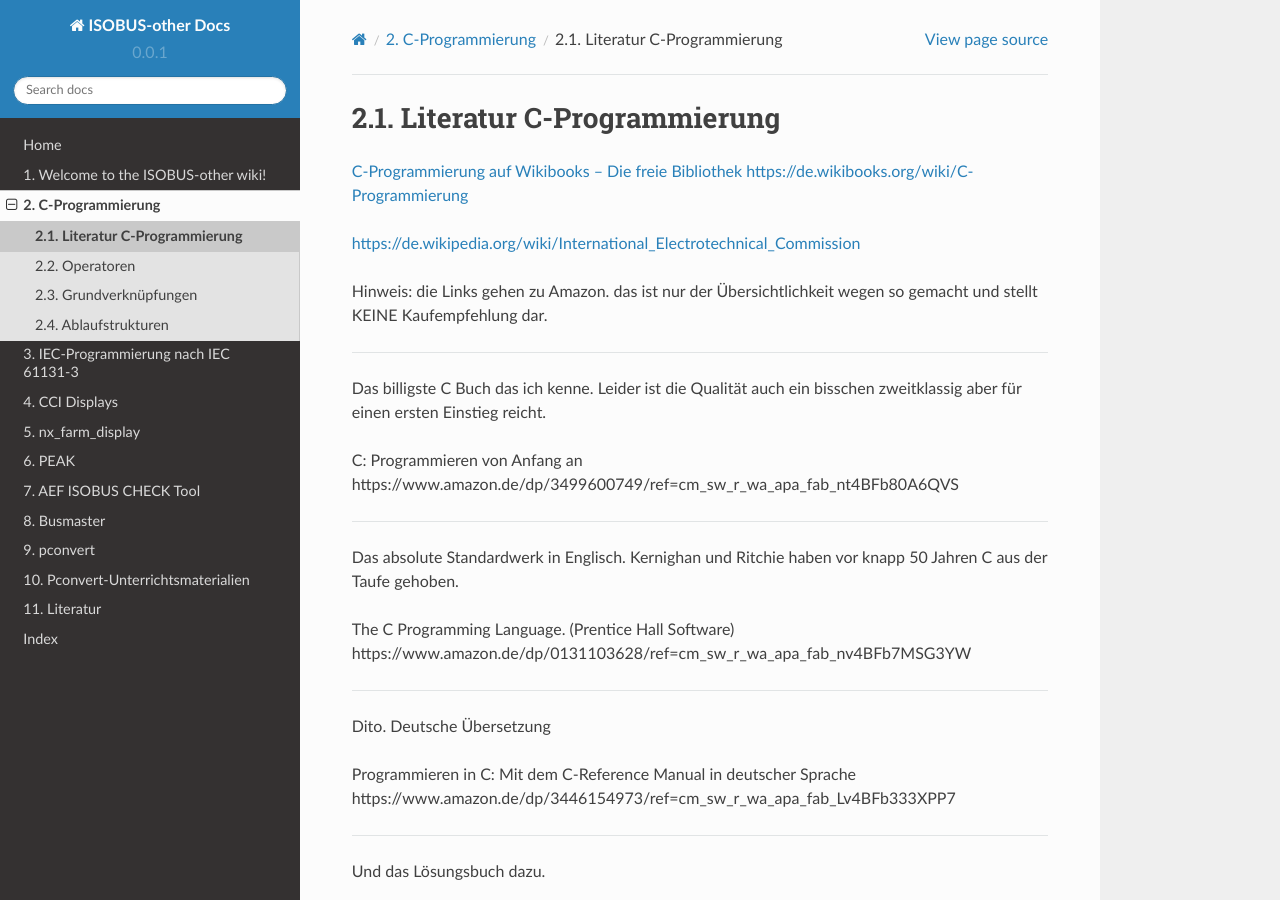
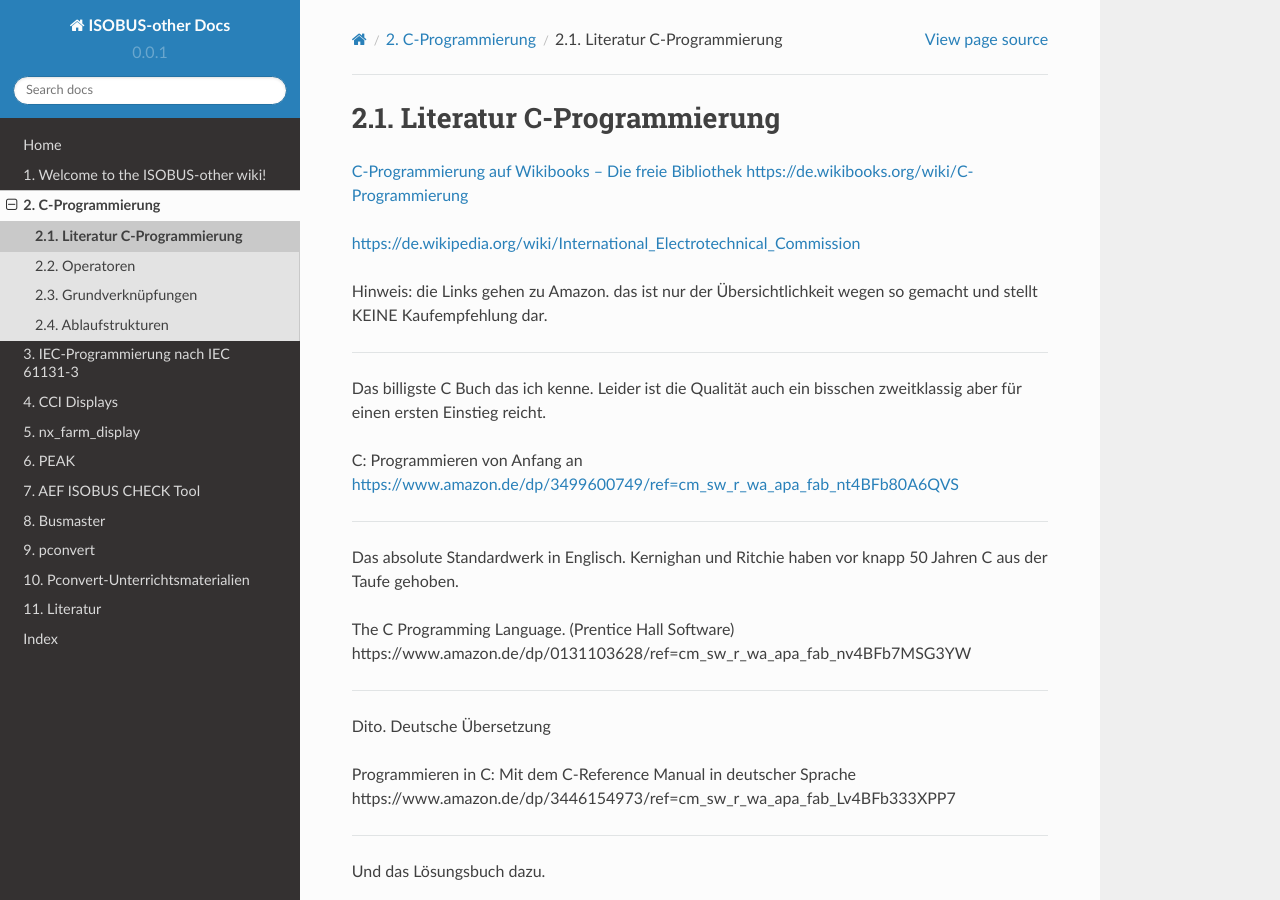
Before and after one commit to Meisterschulen-am-Ostbahnhof-Munchen/ISOBUS-other-docs, a Sphinx documentation site: the page built from docs/Literatur-C-Programmierung.md, in a window 1280 px wide and 900 px high. Built offline with Sphinx 7.4.7 and the Read the Docs theme 2.0.0, drawn with Linux system fonts in a browser that asks for light colours; part of the change alters nothing that is shown.

```diff
--- a/docs/Literatur-C-Programmierung.md
+++ b/docs/Literatur-C-Programmierung.md
@@ -10,7 +10,7 @@ Hinweis: die Links gehen zu Amazon. das ist nur der Übersichtlichkeit wegen so
 
 Das billigste C Buch das ich kenne. Leider ist die Qualität auch ein bisschen zweitklassig aber für einen ersten Einstieg reicht.
 
-C: Programmieren von Anfang an https://www.amazon.de/dp/3499600749/ref=cm_sw_r_wa_apa_fab_nt4BFb80A6QVS
+C: Programmieren von Anfang an [https://www.amazon.de/dp/3499600749/ref=cm_sw_r_wa_apa_fab_nt4BFb80A6QVS](https://www.amazon.de/dp/3499600749/ref=cm_sw_r_wa_apa_fab_nt4BFb80A6QVS)
 
 ---
 
```
